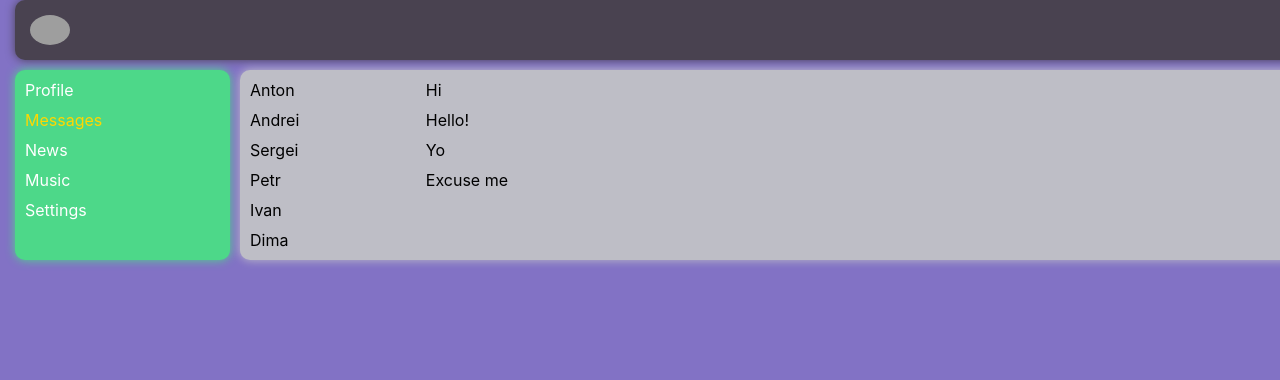
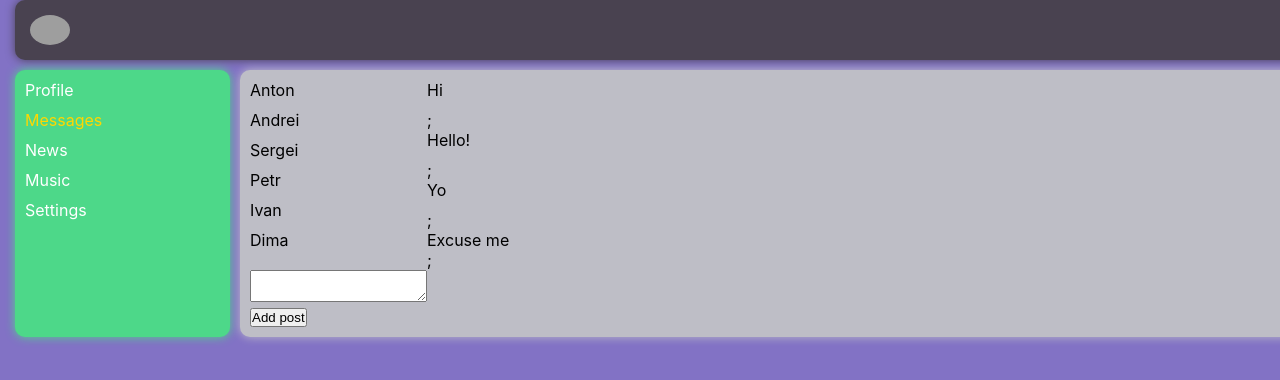
Before and after one commit to AntonAmialchenia/todo-list, a React (Create React App) app: page /dialogs in a window 1280 px wide. Shown: the top 380 px of the page. Built offline with nearby package versions, Linux system fonts and the light colour scheme; grey boxes are pictures that could not be loaded.

Commit message:
Данные и клик
Передача данных из index.ts вниз по компонентам. Из textarea изъятие текста, использование хука useState

```diff
--- a/src/App.tsx
+++ b/src/App.tsx
@@ -4,23 +4,47 @@ import Profile from './components/Profile/Profile';
 import Header from './components/Header/Header';
 import Navbar from './components/Navbar/Navbar';
 import Dialogs from './components/Dialogs/Dialogs';
-import { BrowserRouter, Routes, Route } from 'react-router-dom';
+import { Routes, Route } from 'react-router-dom';
 
-function App() {
+type AppProps = {
+  data: {
+    dialogs: {
+      items: Array<{
+        name: string;
+        id: string;
+      }>;
+      messages: Array<{
+        message: string;
+      }>;
+    };
+    myposts: {
+      posts: Array<{
+        message: string;
+        likesCount: number;
+        id: string;
+      }>;
+    };
+  };
+};
 
+function App(props: AppProps) {
   return (
-    <BrowserRouter>
     <div className="app-wrapper">
       <Header />
       <Navbar />
       <div className="app-wrapper__content">
         <Routes>
-            <Route path="/dialogs" element={<Dialogs />} />
-            <Route path="/profile" element={<Profile />} />
+          <Route
+            path="/dialogs"
+            element={<Dialogs dialogs={props.data.dialogs} />}
+          />
+          <Route
+            path="/profile"
+            element={<Profile myposts={props.data.myposts} />}
+          />
         </Routes>
       </div>
     </div>
-    </BrowserRouter>
   );
 }
 
--- a/src/components/Data/data.ts
+++ b/src/components/Data/data.ts
@@ -7,7 +7,7 @@ const Data = {
   },
 
   dialogs: {
-    dialogs: [
+    items: [
       { id: '1', name: 'Anton' },
       { id: '3', name: 'Andrei' },
       { id: '3', name: 'Sergei' },
--- a/src/components/Dialogs/DialogItem/DialogItem.tsx
+++ b/src/components/Dialogs/DialogItem/DialogItem.tsx
@@ -2,7 +2,7 @@ import React from 'react';
 import { NavLink } from 'react-router-dom';
 import cls from './DialogItem.module.css';
 
-interface DialogProps {
+export interface DialogProps {
   name: string;
   id: string;
 }
--- a/src/components/Dialogs/Dialogs.tsx
+++ b/src/components/Dialogs/Dialogs.tsx
@@ -1,21 +1,44 @@
-import React from 'react';
+import React, {useState} from 'react';
 import cls from './Dialogs.module.css';
 import { NavLink } from 'react-router-dom';
 import DialogItem from './DialogItem/DialogItem';
 import MessagesItem from './MessagesItem/MessagesItem';
 
-import Data from '../Data/data'
+type dialogsProps = {
+  dialogs: {
+    items: Array<{
+      name: string;
+      id: string;
+    }>;
+    messages: Array<{
+      message: string;
+    }>;
+  };
+};
 
+const Dialogs = (props: dialogsProps) => {
+  let dialogsElement = props.dialogs.items.map((d) => (
+    <DialogItem key={d.id} id={d.id} name={d.name} />
+  ));
+  let messagesElement = props.dialogs.messages.map((m) => (
+    <MessagesItem message={m.message} />
+  ));
 
+  const [text, setText] = useState('')
 
-const Dialogs = () => {
-let dialogsElement = Data.dialogs.dialogs.map((d) => <DialogItem id={d.id} name={d.name} />);
-let messagesElement = Data.dialogs.messages.map((m) => <MessagesItem message={m.message} />);
+  let addPost = () => {
+    console.log(text);
+
+  }
 
   return (
     <div className={cls.dialogs}>
       <div className={cls.dialogs__items}>{dialogsElement}</div>
       <div className={cls.messages}>{messagesElement}</div>
+      <div>
+        <textarea onChange={(e) => setText(e.target.value)}></textarea>
+        <button onClick={addPost}>Add post</button>
+      </div>
     </div>
   );
 };
--- a/src/components/Dialogs/MessagesItem/MessagesItem.tsx
+++ b/src/components/Dialogs/MessagesItem/MessagesItem.tsx
@@ -1,12 +1,21 @@
-import React from 'react';
+import React, {useState} from 'react';
 import cls from './MessagesItem.module.css';
 
 interface MessagesItem {
   message: string;
 }
 
+
 const MessagesItem = (props: MessagesItem) => {
-  return <div className={cls.messages__item}>{props.message}</div>;
+
+
+
+  return (
+    <>
+      <div className={cls.messages__item}>{props.message}</div>;
+
+    </>
+  );
 };
 
 export default MessagesItem;
--- a/src/components/Profile/MyPosts/MyPosts.tsx
+++ b/src/components/Profile/MyPosts/MyPosts.tsx
@@ -1,20 +1,34 @@
-import React from 'react';
-import Data from '../../Data/data';
+import { title } from 'process';
+import React, { useState } from 'react';
+import { isNullishCoalesce } from 'typescript';
 import Post from './Post/Post';
 
-const MyPosts = () => {
+type postsProps = {
+  messages: Array<{
+    message: string;
+    likesCount: number;
+    id: string;
+  }>;
+};
+
+const MyPosts = (props: postsProps) => {
+  let postElement = props.messages.map((p) => (
+    <Post key={p.id} message={p.message} likes={p.likesCount} />
+  ));
 
 
-  let postElement = Data.myposts.posts.map((p) => (
-    <Post message={p.message} likes={p.likesCount} />
-  ));
 
+  const [text, setText] = useState('');
+
+  let addPost = (e: any) => {
+    console.log(text);
+  };
   return (
     <>
       <div>
         <p>My posts</p>
-        <textarea></textarea>
-        <button>Add post</button>
+        <textarea onChange={(e) => setText(e.target.value)}></textarea>
+        <button onClick={addPost}>Add post</button>
       </div>
       <div>{postElement}</div>
     </>
--- a/src/components/Profile/Profile.tsx
+++ b/src/components/Profile/Profile.tsx
@@ -3,11 +3,21 @@ import MyPosts from './MyPosts/MyPosts';
 import cls from './Profile.module.css';
 import ProfileInfo from './ProfileInfo/ProfileInfo';
 
-const Profile = () => {
+type postsProfile = {
+  myposts: {
+    posts: Array<{
+      message: string;
+      likesCount: number;
+      id: string;
+    }>;
+  };
+};
+
+const Profile = (props: postsProfile) => {
   return (
     <div>
       <ProfileInfo />
-      <MyPosts />
+      <MyPosts messages={props.myposts.posts} />
     </div>
   );
 };
--- a/src/index.tsx
+++ b/src/index.tsx
@@ -2,18 +2,15 @@ import React from 'react';
 import ReactDOM from 'react-dom/client';
 import './index.css';
 import App from './App';
-import reportWebVitals from './reportWebVitals';
+import { BrowserRouter } from 'react-router-dom';
+import Data from './components/Data/data';
 
 const root = ReactDOM.createRoot(
   document.getElementById('root') as HTMLElement
 );
+
 root.render(
-  <React.StrictMode>
-    <App />
-  </React.StrictMode>
+  <BrowserRouter>
+    <App data={Data} />
+  </BrowserRouter>
 );
-
-// If you want to start measuring performance in your app, pass a function
-// to log results (for example: reportWebVitals(console.log))
-// or send to an analytics endpoint. Learn more: https://bit.ly/CRA-vitals
-reportWebVitals();
```
Lines whose indentation alone changed are shown as unchanged.
